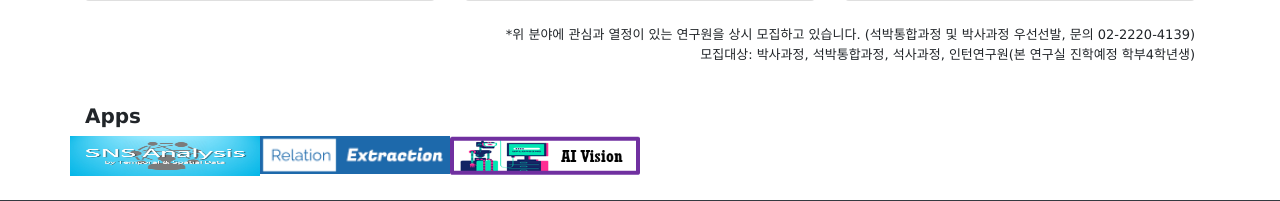
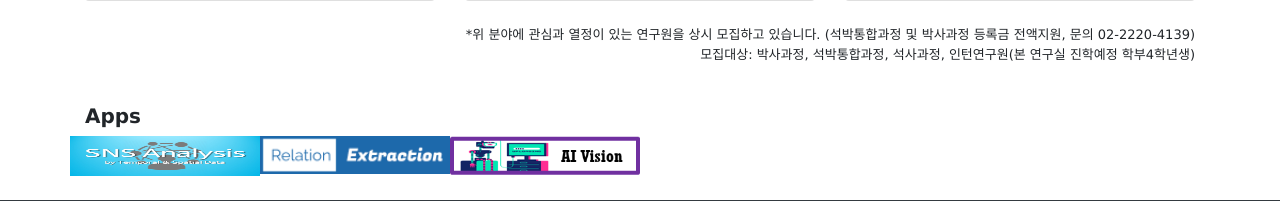
Before and after one commit to LeeBumSeok/AI_Web, a Flask app: page / in a window 1280 px wide. Shown: the part 945-1146 px from the top of the page. Run offline with Flask 2, Linux system fonts and the light colour scheme; some libraries are stand-ins or nearby versions.

Commit message:
modified 우선선발

```diff
--- a/web/templates/main.html
+++ b/web/templates/main.html
@@ -93,7 +93,7 @@
             </div>
         </div>
       </div><br>
-              <p style="text-align:right;font-size:13px">*위 분야에 관심과 열정이 있는 연구원을 상시 모집하고 있습니다. (석박통합과정 및 박사과정 우선선발</span>, 문의 02-2220-4139)<br>
+              <p style="text-align:right;font-size:13px">*위 분야에 관심과 열정이 있는 연구원을 상시 모집하고 있습니다. (석박통합과정 및 박사과정 등록금 전액지원</span>, 문의 02-2220-4139)<br>
                 모집대상: 박사과정, 석박통합과정, 석사과정, 인턴연구원(본 연구실 진학예정 학부4학년생)</p><br>
 
     <h5><strong>Apps</strong></h5>
```
